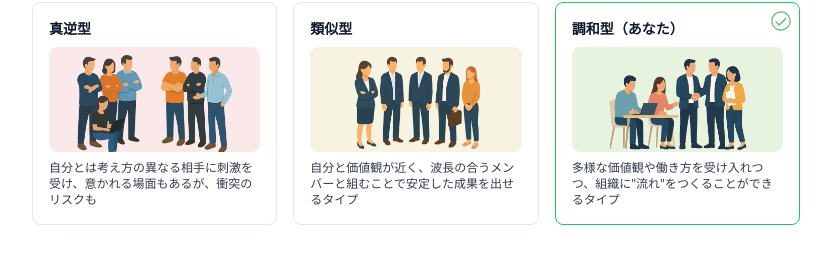
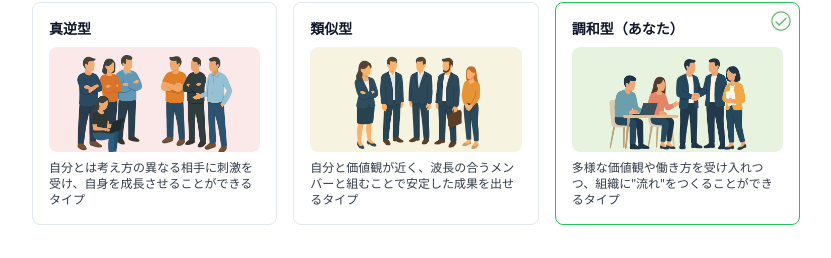
Before and after one commit to ShunTanaka-ui/CxO, a React (Vite) app: page /result in a window 1280 px wide. Shown: the part 942-1200 px from the top of the page, without its empty margins (224-1055 px from the left). Built offline with nearby package versions, Linux system fonts and the light colour scheme.

Commit message:
真逆型の説明テキストを修正

```diff
--- a/src/screens/ResultPage/components/TypeClassification.tsx
+++ b/src/screens/ResultPage/components/TypeClassification.tsx
@@ -19,7 +19,7 @@ export const TypeClassification = ({ classificationType, classificationSummary }
         </h4>
         <img src="/magyaku.png" alt="真逆型" className="w-full rounded-lg mb-2" />
         <p className="text-xs text-[#343C4B]">
-          自分とは考え方の異なる相手に刺激を受け、意かれる場面もあるが、衝突のリスクも
+          自分とは考え方の異なる相手に刺激を受け、自身を成長させることができるタイプ
         </p>
       </div>
       <div className={`rounded-lg p-4 border relative ${classificationType === '類似型' ? 'border-green-500' : ''}`}>
```
